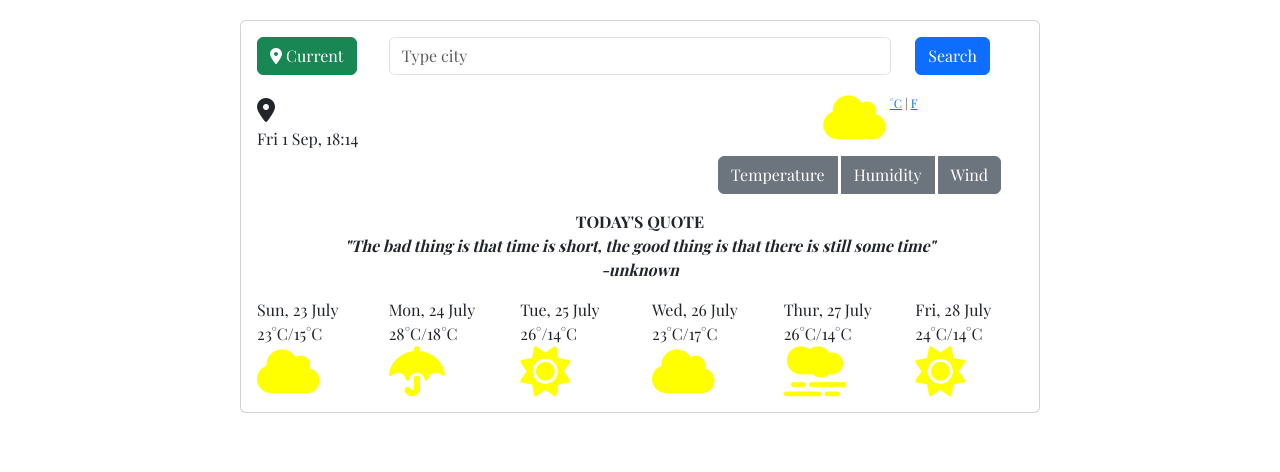
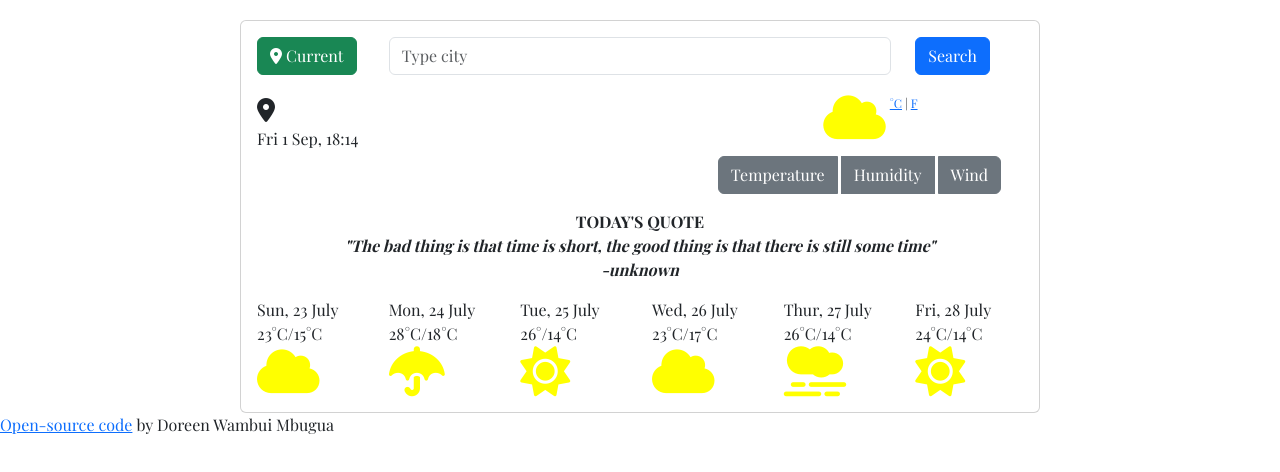
Before and after one commit to doreen-wambui/SheCodesPlus, a plain HTML site: page index.html in a window 1280 px wide. Drawn offline with nearby package versions, Linux system fonts and the light colour scheme; a web font is replaced by a local one.

Commit message:
Added open source code link

```diff
--- a/index.html
+++ b/index.html
@@ -113,6 +113,9 @@
         </div>
     </div>
    </div>
+   <p>
+    <a href="https://github.com/doreen-wambui/SheCodesPlus">Open-source code</a> <span>by Doreen Wambui Mbugua</span>
+   </p>
    <script src="plus2.js"></script>
 </body>
 </html>
```
